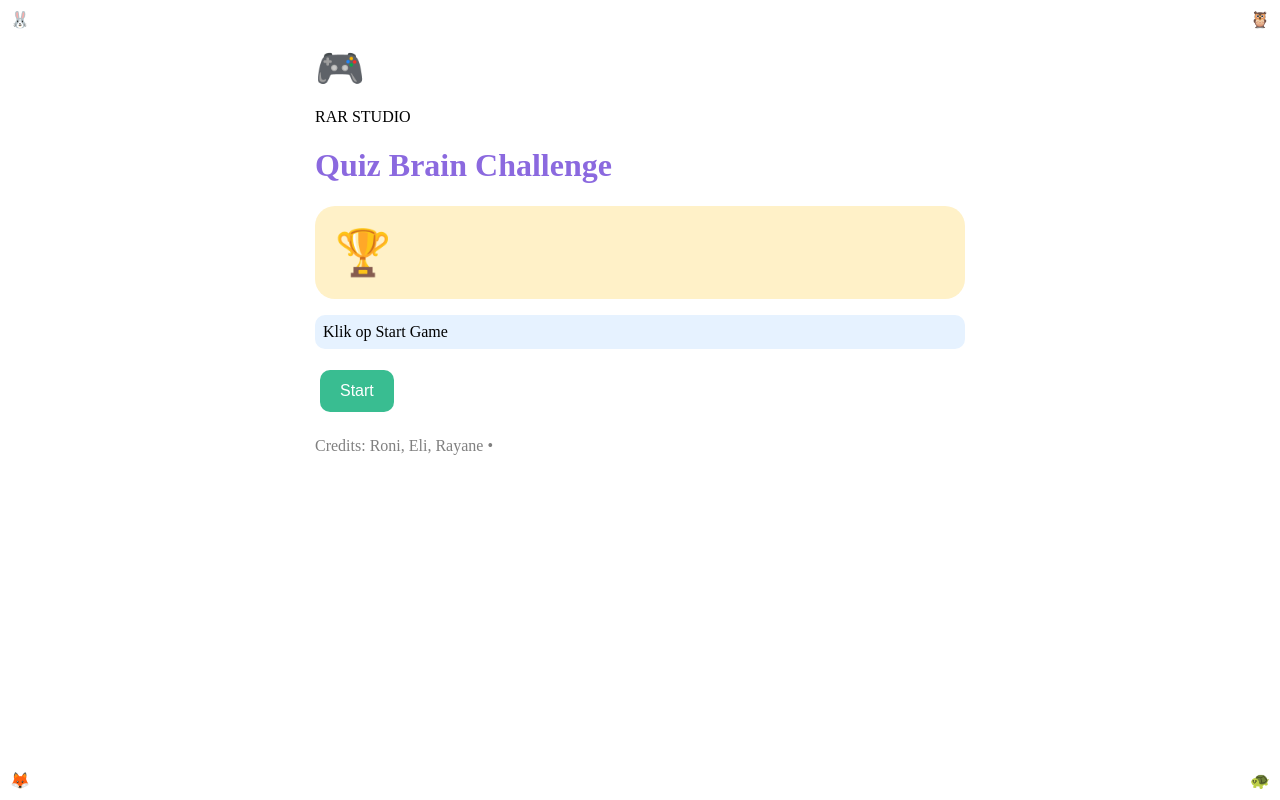
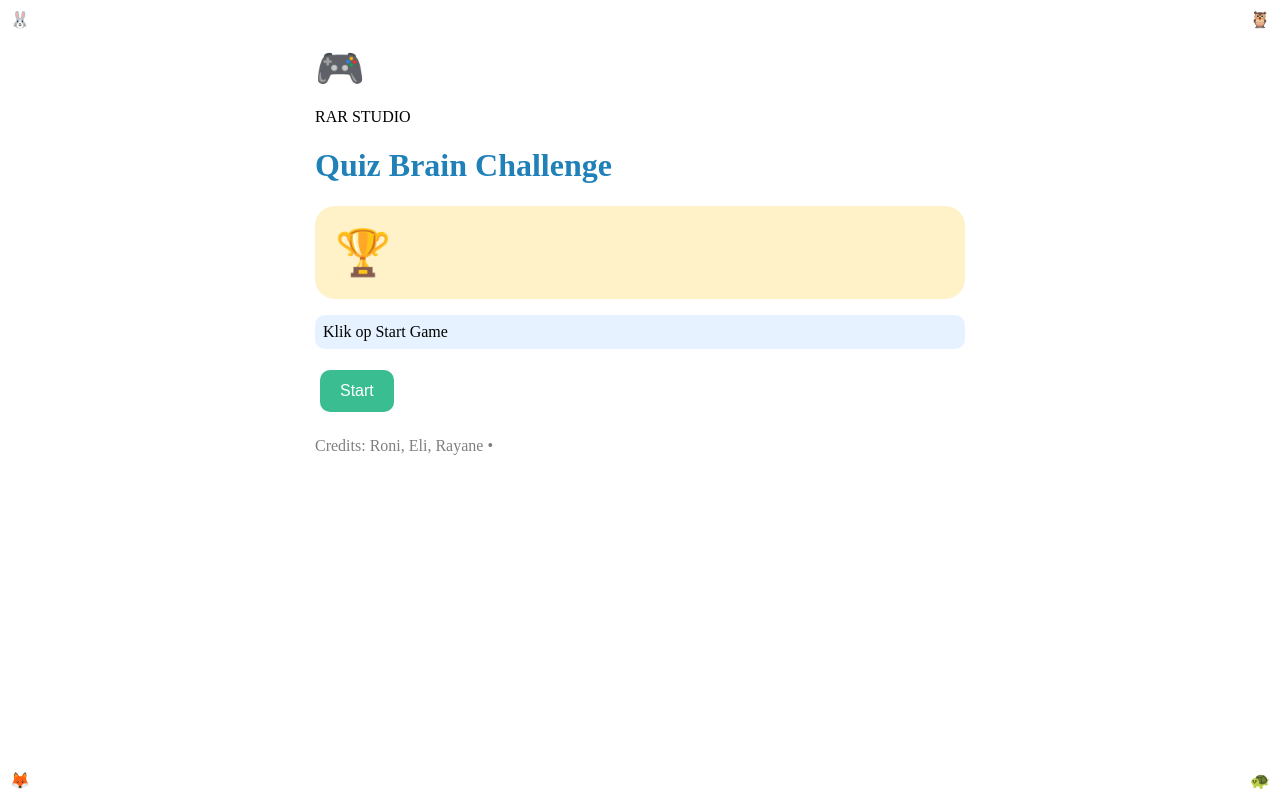
Before and after one commit to bakbak123f-oss/Brain-Challenge, a plain HTML site: page index.html in a window 1280 px wide. Drawn offline with Linux system fonts and the light colour scheme.

Commit message:
Change h1 color and clean up CSS comments
Updated h1 color and removed unused CSS comments.

```diff
--- a/style.css
+++ b/style.css
@@ -16,16 +16,14 @@ body {
     border-radius: 20px;
 }
 
-/* Titel */
 h1 {
-    color: #8b69df;
+    color: #2081b9;
 }
 
 h2 {
     font-size: 28px;
 }
 
-/* Afbeeldingen en emoji */
 .brain-logo {
     font-size: 40px;
 }
@@ -42,7 +40,6 @@ h2 {
     font-size: 45px;
 }
 
-/* Knoppen */
 button {
     padding: 12px 20px;
     margin: 5px;
@@ -66,7 +63,6 @@ button:hover {
     opacity: 0.8;
 }
 
-/* Regels */
 .rules {
     display: flex;
     justify-content: center;
@@ -80,7 +76,6 @@ button:hover {
     border-radius: 10px;
 }
 
-/* Score */
 .score-pill {
     background-color: #fff0c2;
     padding: 8px;
@@ -100,7 +95,6 @@ button:hover {
     border-radius: 10px;
 }
 
-/* Vragen en antwoorden */
 .question-card {
     padding: 20px;
     background-color: #e2f4ff;
@@ -130,7 +124,6 @@ button:hover {
     cursor: default;
 }
 
-/* Feedback */
 .feedback.good {
     color: green;
 }
@@ -139,7 +132,6 @@ button:hover {
     color: red;
 }
 
-/* Eindscore */
 .final-score-card {
     padding: 20px;
     margin: 20px auto;
@@ -157,7 +149,6 @@ button:hover {
     font-size: 25px;
 }
 
-/* Voortgang en footer */
 .pill {
     padding: 8px;
     background-color: #e6f2ff;
@@ -169,7 +160,6 @@ footer {
     color: gray;
 }
 
-/* Versiering */
 .decoration,
 .sparkle {
     position: fixed;
```
